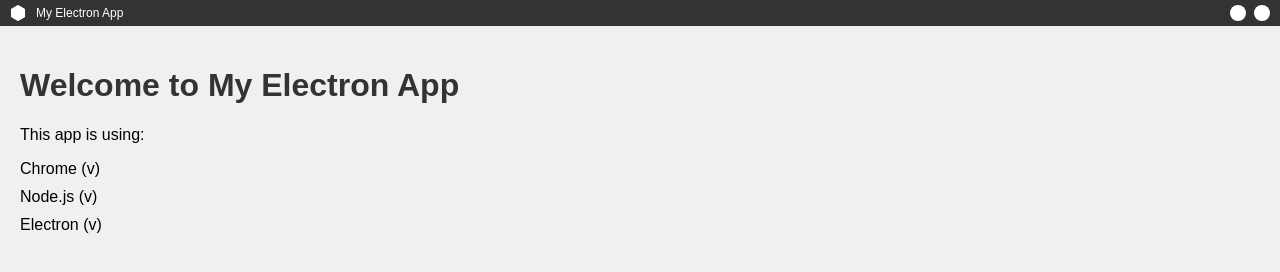
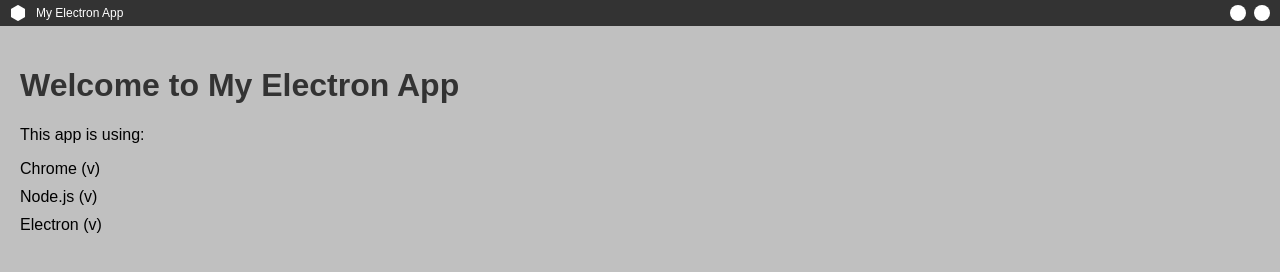
Before and after one commit to ATOMFORK-DEV/ATOMDESK, a plain HTML site: page RESOURCES/INDEX.html in a window 1280 px wide. Drawn offline with Linux system fonts and the light colour scheme.

Commit message:
CONTENT CHANGED
- MADE CONTENT1 AND CONTENT2 FULLSCREEN AND CHNAGED BACKGROUND-COLOR

```diff
--- a/RESOURCES/SOURCE/SASS/STYLES.sass
+++ b/RESOURCES/SOURCE/SASS/STYLES.sass
@@ -3,6 +3,9 @@
   margin: 0
   padding: 0
   background-color: #f0f0f0
+  height: 100vh  // Set body to full viewport height
+  display: flex
+  flex-direction: column
 
 #titlebar
   height: 26px  // Reduced from 28px to 24px
@@ -57,7 +60,17 @@
   margin-right: 10px  // Added extra margin to the last button
 
 #content
+  flex-grow: 1  // Allow content to take up remaining space
+  display: flex
+  flex-direction: column
+
+#content1, #content2
+  width: 100%
+  height: 100%
   padding: 20px
+  box-sizing: border-box
+  overflow-y: auto  // Add scrollbar if content exceeds height
+  background-color: silver  // Changed to silver for both content1 and content2
 
 h1
   color: #333
```
Also changed, not shown: RESOURCES/SOURCE/SASS/STYLES.css, 1 other file.
